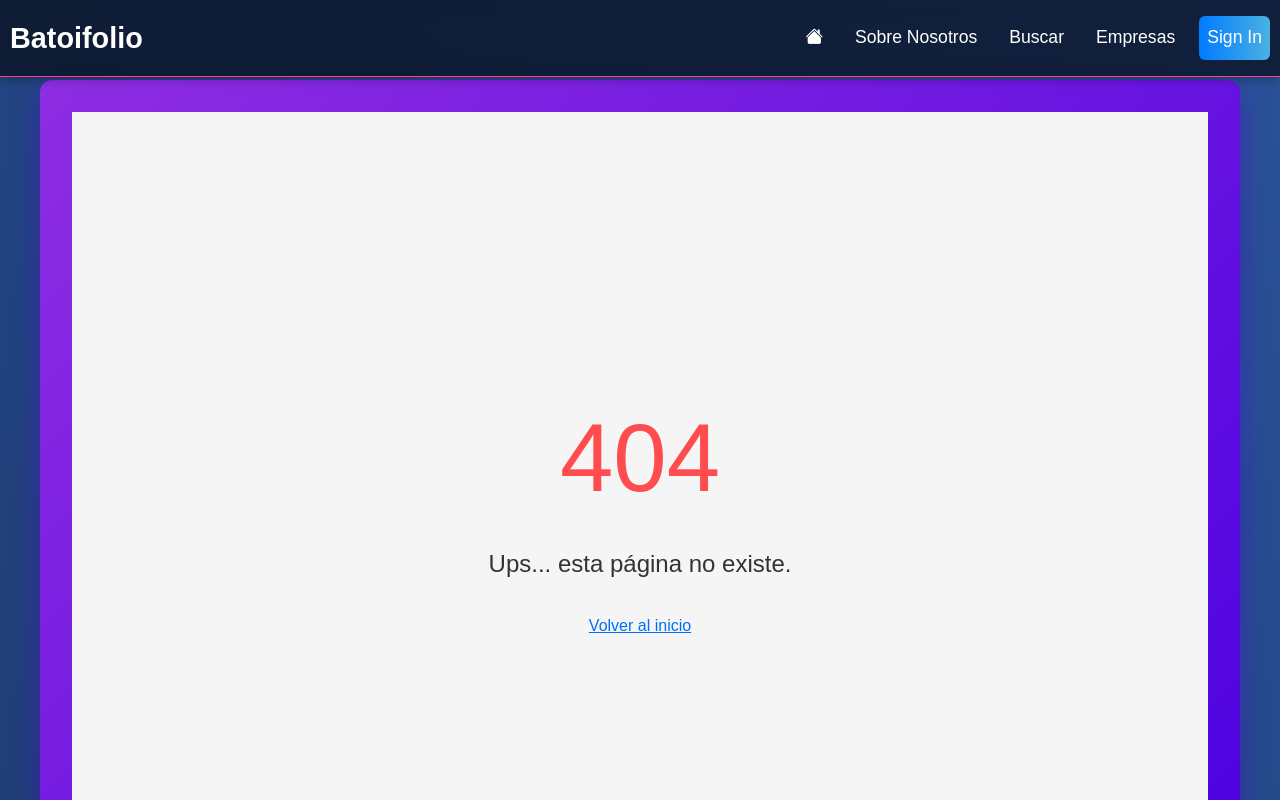
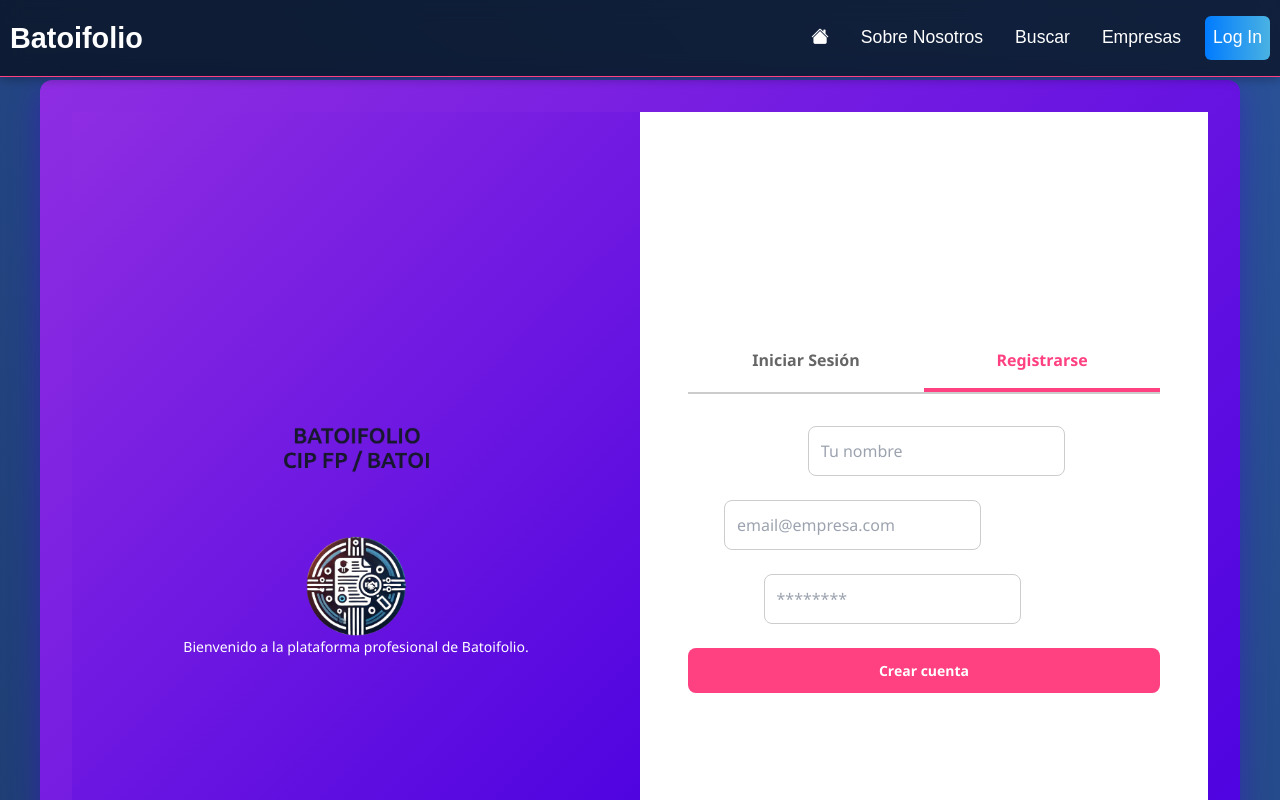
Before and after one commit to Batoifolio/Front, a Next.js app: page /signup in a window 1280 px wide. Before the commit this address had no page. Shown: the top 800 px of the page. Built offline with nearby package versions, Linux system fonts and the light colour scheme.

Commit message:
ADD login

```diff
--- a/src/components/Navbar.jsx
+++ b/src/components/Navbar.jsx
@@ -10,7 +10,7 @@ const renderDesktop = () => {
             <NavItem path="/search" label="Buscar" />
             <NavItem path="/companies" label="Empresas" />
             <span className="btn-header">
-                <NavItem path="/signin" label="Sign In" />
+                <NavItem path="/login" label="Log In" />
             </span>
         </div>
     );
@@ -33,7 +33,7 @@ const renderMobile = (menuOpen, setMenuOpen) => (
                 <NavItem path="/search" label="Buscar" />
                 <NavItem path="/companies" label="Empresas" />
                 <span className="btn-header">
-                    <NavItem path="/signin" label="Sign In" />
+                    <NavItem path="/login" label="Log In" />
                 </span>
             </div>
         )}
--- /dev/null
+++ b/src/components/auth/AuthPage.jsx
@@ -0,0 +1,76 @@
+import { useRouter } from 'next/router';
+import Image from 'next/image';
+import Head from 'next/head';
+import styles from './style.module.css';
+
+export default function AuthPage({ mode = 'login' }) {
+    const router = useRouter();
+    const isLogin = mode === 'login';
+
+    return (
+        <>
+            <Head>
+                <title>Batoifolio - {isLogin ? 'Log In' : 'Sign Up'}</title>
+            </Head>
+
+            <div className={styles.container}>
+                {/* Lado izquierdo con el logo */}
+                <div className={styles.side}>
+                    <Image src="/batoifolio.png" alt="Logo Empresa" width={180} height={180} className={styles.image} />
+                    <Image src="/batoifolio-icon.png" alt="Logo Empresa Icon" width={100} height={100} className={styles.image} />
+                    <p>Bienvenido a la plataforma profesional de Batoifolio.</p>
+                </div>
+
+                {/* Formulario */}
+                <div className={styles.formWrapper}>
+                    <div className={styles.tabs}>
+                        <button
+                            onClick={() => router.push('/login')}
+                            className={`${styles.tab} ${isLogin ? styles.tabActive : ''}`}
+                        >
+                            Iniciar Sesión
+                        </button>
+                        <button
+                            onClick={() => router.push('/signup')}
+                            className={`${styles.tab} ${!isLogin ? styles.tabActive : ''}`}
+                        >
+                            Registrarse
+                        </button>
+                    </div>
+
+                    <form className={styles.form}>
+                        {!isLogin && (
+                            <div className={styles.group}>
+                                <label>Nombre completo</label>
+                                <input type="text" placeholder="Tu nombre" required />
+                            </div>
+                        )}
+
+                        <div className={styles.group}>
+                            <label>Email</label>
+                            <input type="email" placeholder="email@empresa.com" required />
+                        </div>
+
+                        <div className={styles.group}>
+                            <label>Contraseña</label>
+                            <input type="password" placeholder="********" required />
+                        </div>
+
+                        <button type="submit" className={styles.submit}>
+                            {isLogin ? 'Entrar' : 'Crear cuenta'}
+                        </button>
+
+                        {isLogin && (
+                            <p className={styles.footer}>
+                                ¿No tienes cuenta?{' '}
+                                <span className={styles.switch} onClick={() => router.push('/signup')}>
+                                    Regístrate
+                                </span>
+                            </p>
+                        )}
+                    </form>
+                </div>
+            </div>
+        </>
+    );
+}
--- /dev/null
+++ b/src/components/auth/style.module.css
@@ -0,0 +1,112 @@
+/* login.module.css */
+.container {
+    display: grid;
+    grid-template-columns: 1fr 1fr;
+    min-height: 100vh;
+    background: var(--color-bg-body);
+}
+
+.side {
+    background: var(--color-bg-main);
+    color: var(--color-text-default);
+    display: flex;
+    flex-direction: column;
+    justify-content: center;
+    align-items: center;
+    text-align: center;
+    padding: 2rem;
+}
+
+.logo {
+    font-size: 2.5rem;
+    font-weight: bold;
+    margin-bottom: 1rem;
+}
+
+.image {
+    margin-top: 2rem;
+}
+
+.formWrapper {
+    background: white;
+    color: var(--color-text-main);
+    display: flex;
+    flex-direction: column;
+    justify-content: center;
+    padding: 3rem;
+}
+
+.tabs {
+    display: flex;
+    margin-bottom: 2rem;
+    border-bottom: 2px solid #ccc;
+}
+
+.tab {
+    flex: 1;
+    text-align: center;
+    padding: 1rem;
+    font-size: 1rem;
+    font-weight: bold;
+    background: none;
+    border: none;
+    cursor: pointer;
+    color: #666;
+    border-bottom: 4px solid transparent;
+    transition: all 0.3s ease;
+}
+
+.tabActive {
+    color: var(--color-accent);
+    border-bottom: 4px solid var(--color-accent);
+}
+
+.form {
+    display: flex;
+    flex-direction: column;
+    gap: 1.5rem;
+}
+
+.group label {
+    margin-bottom: 0.5rem;
+    font-weight: 500;
+}
+
+.group input {
+    padding: 0.75rem;
+    border: 1px solid #ccc;
+    border-radius: 8px;
+    outline: none;
+    font-size: 1rem;
+}
+
+.group input:focus {
+    border-color: var(--color-accent);
+    box-shadow: 0 0 0 2px var(--color-accent);
+}
+
+.submit {
+    padding: 0.75rem;
+    background: var(--color-accent);
+    color: white;
+    border: none;
+    border-radius: 8px;
+    font-weight: bold;
+    cursor: pointer;
+}
+
+.submit:hover {
+    background: #e03570;
+}
+
+.footer {
+    text-align: center;
+    font-size: 0.9rem;
+    color: #666;
+}
+
+.switch {
+    color: var(--color-accent);
+    cursor: pointer;
+    font-weight: 500;
+}
--- a/src/pages/_app.jsx
+++ b/src/pages/_app.jsx
@@ -1,6 +1,5 @@
 import Layout from '@/components/Layout';
 import '../styles/globals.css';
-// import 'bootstrap/dist/css/bootstrap.min.css';
 import 'bootstrap-icons/font/bootstrap-icons.css';
 
 
--- /dev/null
+++ b/src/pages/signup/index.jsx
@@ -0,0 +1,5 @@
+// pages/signup.jsx
+import AuthPage from '@/components/auth/AuthPage';
+export default function Signup() {
+    return <AuthPage mode="signup" />;
+}
```
Also changed, not shown: src/pages/login/index.jsx (+5 -14 lines), src/pages/signin/index.jsx (deleted, +0 -15 lines), public/batoifolio-icon.png (added), public/batoifolio.png (added).
